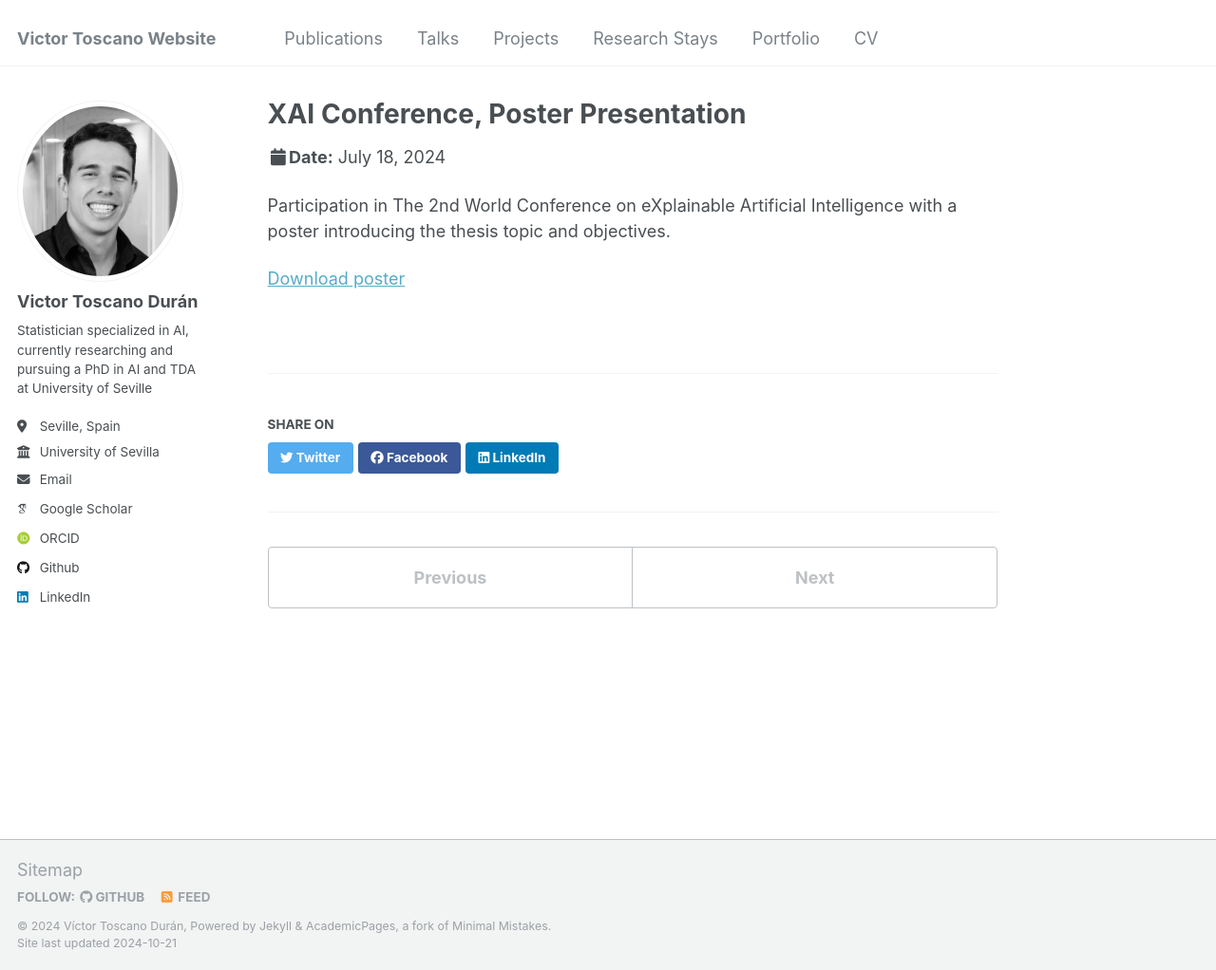
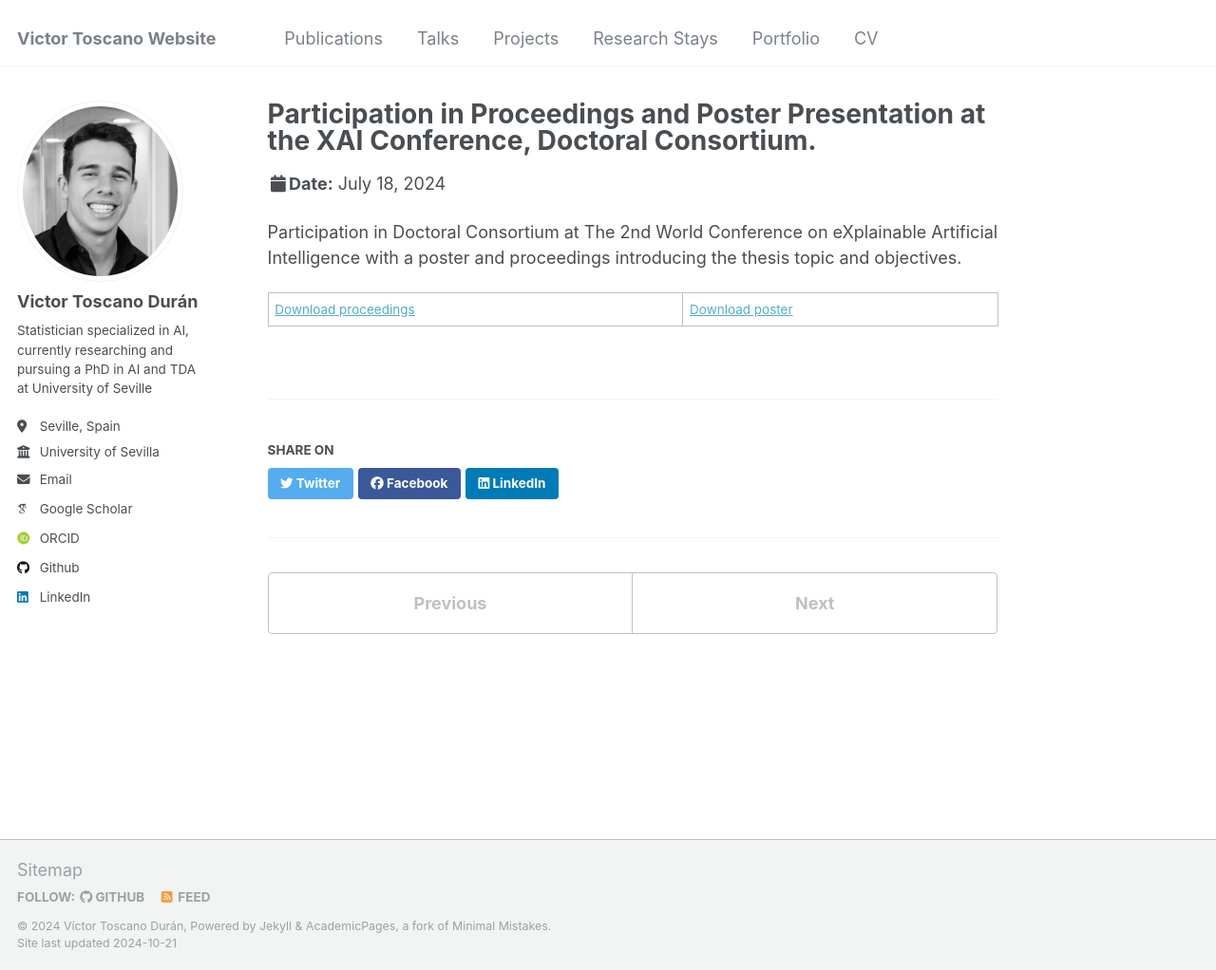
Before and after one commit to victosdur/victosdur.github.io, a Jekyll site: the page built from _talks/XAIposter.md, in a window 1280 px wide and 1022 px high. Shown: the whole window at 95% size. Built offline with Jekyll 4.4.1, drawn with Linux system fonts in a browser that asks for light colours; some web fonts are replaced.

Commit message:
Update talks

```diff
--- a/_talks/XAIposter.md
+++ b/_talks/XAIposter.md
@@ -1,13 +1,13 @@
 ---
-title: "XAI Conference, Poster Presentation"
+title: "Participation in Proceedings and Poster Presentation at the XAI Conference, Doctoral Consortium."
 collection: talks
-type: "Poster presentation"
+type: "Doctoral consortium participation"
 permalink: /talks/XAIposter
 venue: "The 2nd World Conference on eXplainable Artificial Intelligence"
 date: 2024-07-18
 location: "La valleta, Malta"
 ---
 
-Participation in The 2nd World Conference on eXplainable Artificial Intelligence with a poster introducing the thesis topic and objectives.
+Participation in Doctoral Consortium at The 2nd World Conference on eXplainable Artificial Intelligence with a poster and proceedings introducing the thesis topic and objectives.
 
-[Download poster](https://victosdur77.github.io/files/Poster_DC_Malta.pdf)
+[Download proceedings](https://victosdur77.github.io/files/ProceedingsDoctoralConsortiumXAI.pdf) | [Download poster](https://victosdur77.github.io/files/Poster_DC_Malta.pdf)
```
Also changed, not shown: 1 other file.
